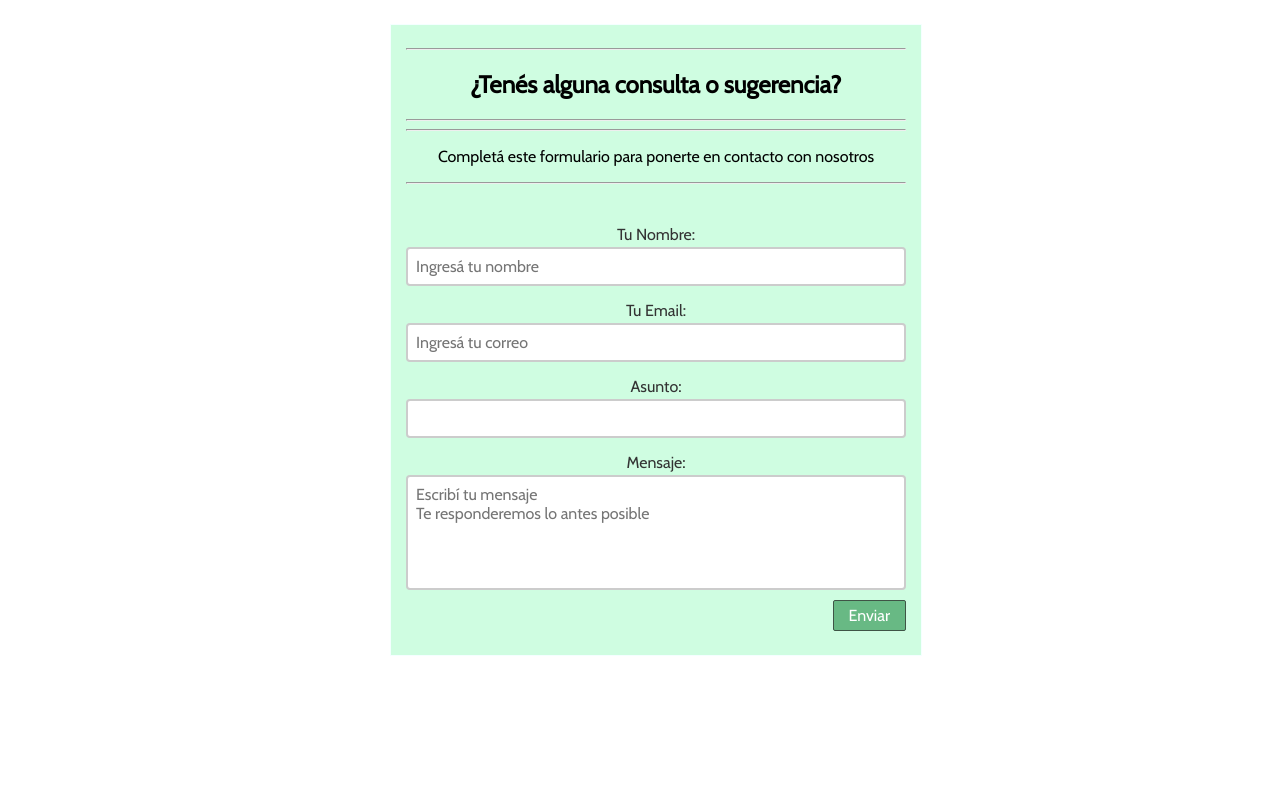
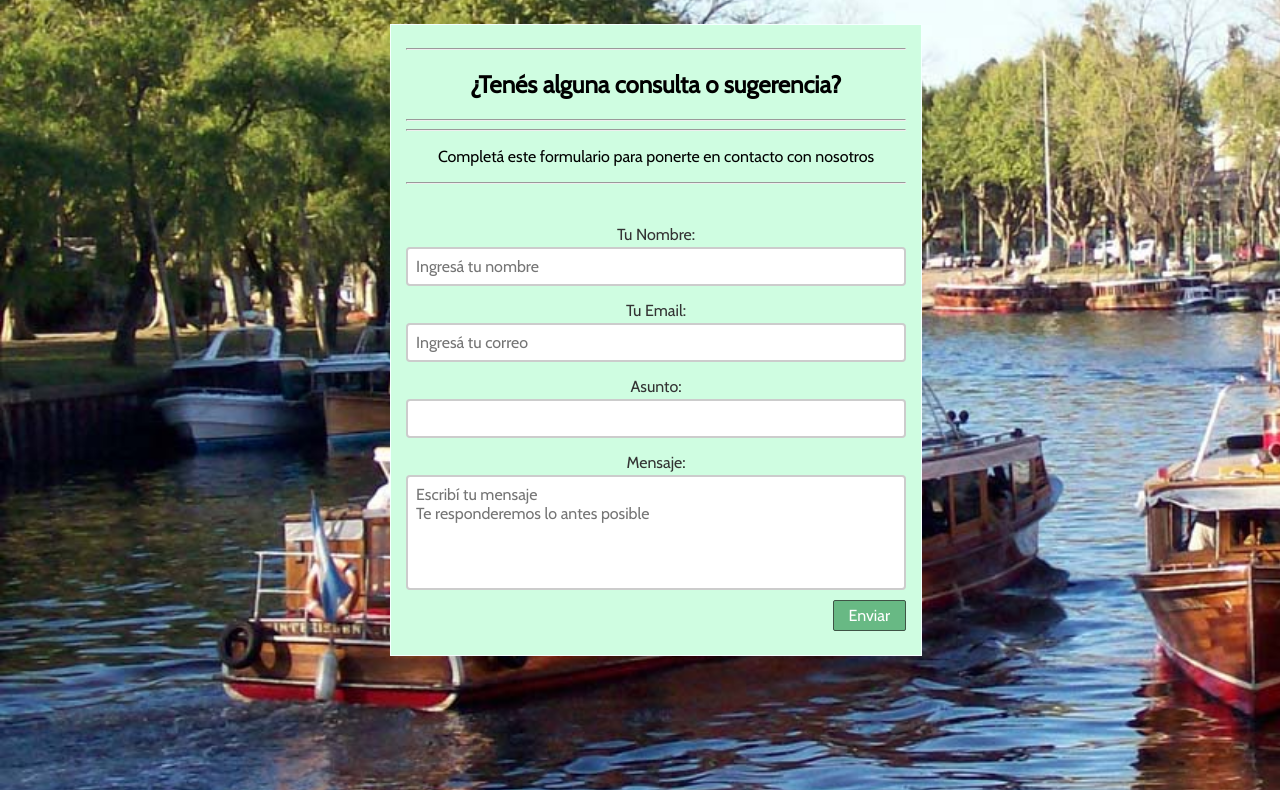
Before and after one commit to Mandharina/TPCod_a_odo_2023, a website: page form.html in a window 1280 px wide. Shown: the part 212-1002 px from the top of the page. Drawn offline with nearby package versions, Linux system fonts and the light colour scheme; a web font is replaced by a local one.

Commit message:
Update form.css

```diff
--- a/styles/form.css
+++ b/styles/form.css
@@ -1,5 +1,5 @@
 body {
-    background-image: url(images/tigre-buenos-aires.jpg);
+    background-image: url(/images/tigre-buenos-aires.jpg);
     background-size:cover;
 
 }
```
